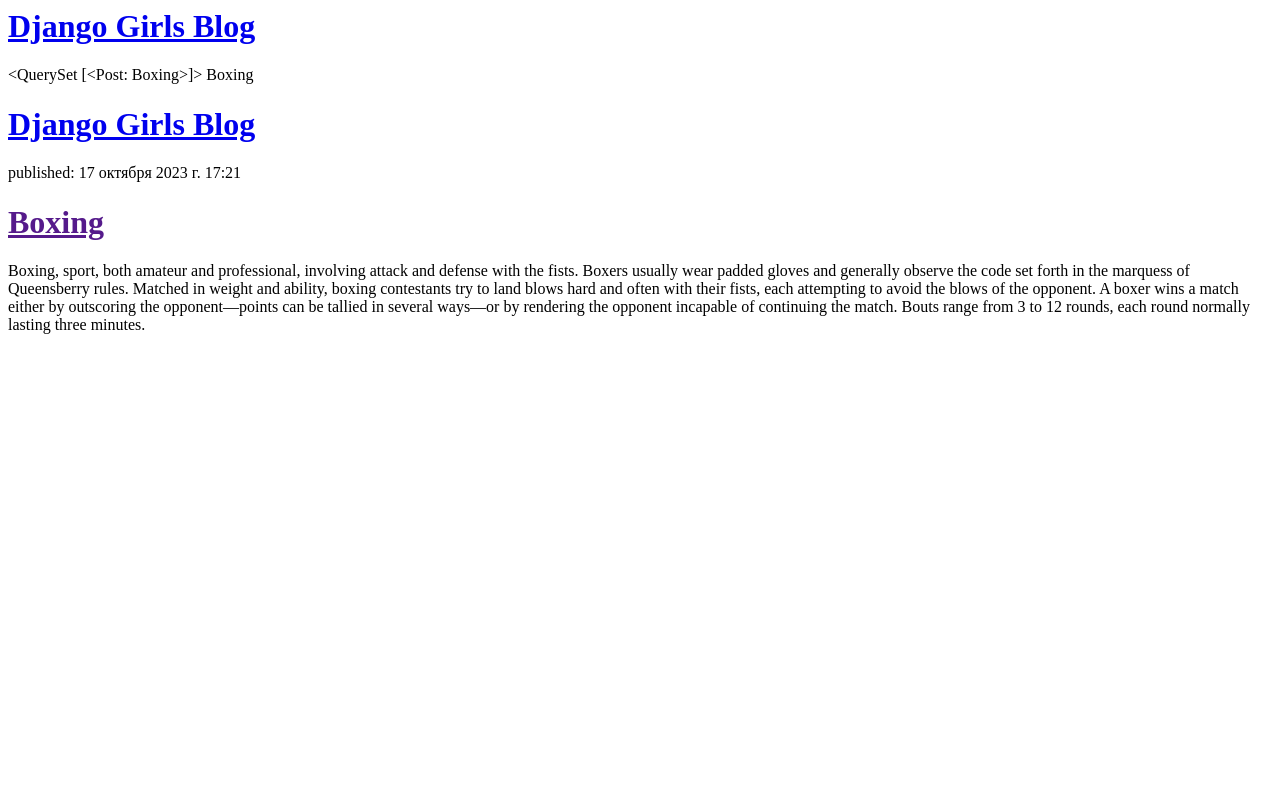
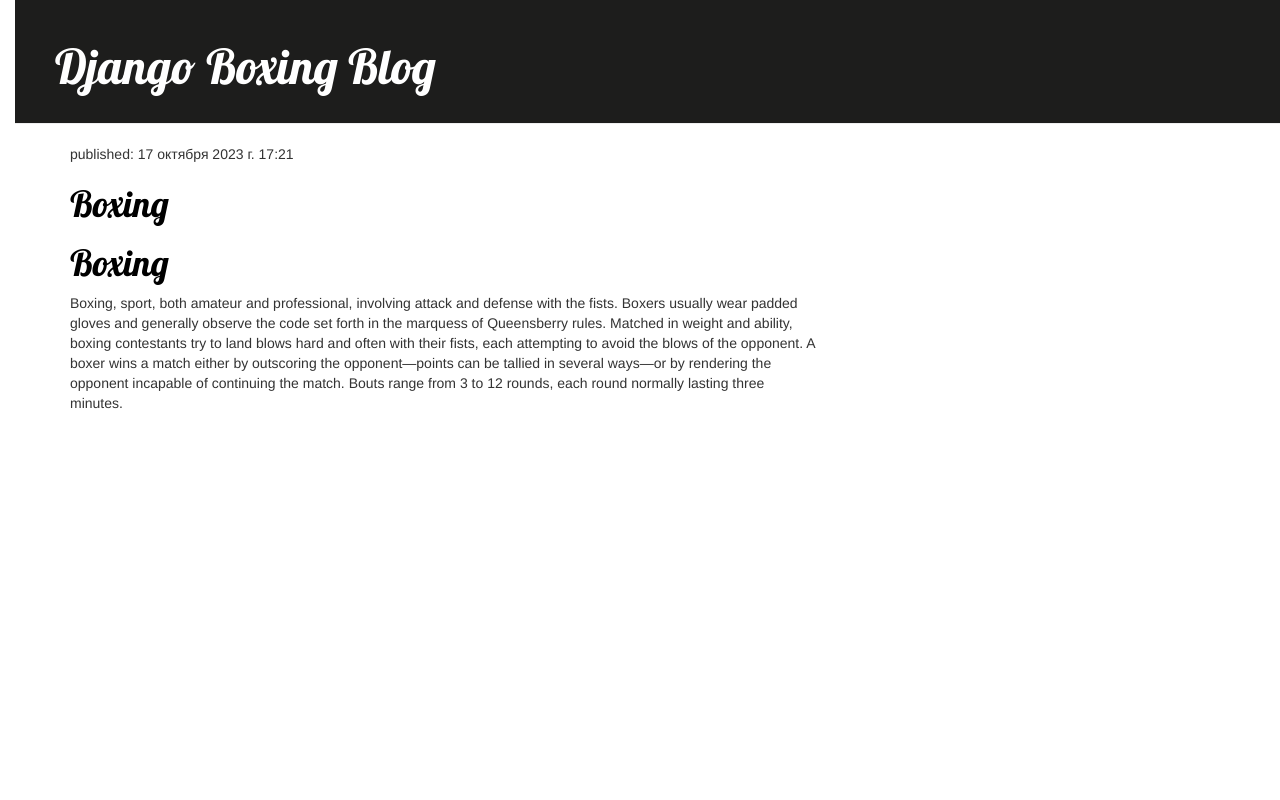
Before and after one commit to Roma432/blog, a Django app: page / in a window 1280 px wide. Run offline with Django 4.2, Linux system fonts and the light colour scheme; data comes from the database, SQL or seed files in the repository; both versions use the stored data as it was after the commit; some libraries are stand-ins or nearby versions.

Commit message:
Added view and template for detailed blog post as well as CSS for the site.

```diff
--- /dev/null
+++ b/blog/static/css/blogs.css
@@ -0,0 +1,53 @@
+h1 a {
+    color: #6ead41;
+    font-family: 'Lobster';
+}
+body {
+    padding-left: 15px;
+}
+.page-header {
+    background-color: #0a0a09eb;
+    margin-top: 0;
+    padding: 20px 20px 20px 40px;
+}
+
+.page-header h1, .page-header h1 a, .page-header h1 a:visited, .page-header h1 a:active {
+    color: #ffffff;
+    font-size: 36pt;
+    text-decoration: none;
+}
+
+.content {
+    margin-left: 40px;
+}
+
+h1, h2, h3, h4 {
+    font-family: 'Lobster', cursive;
+}
+
+.date {
+    color: #828282;
+}
+
+.save {
+    float: right;
+}
+
+.post-form textarea, .post-form input {
+    width: 100%;
+}
+
+.top-menu, .top-menu:hover, .top-menu:visited {
+    color: #ffffff;
+    float: right;
+    font-size: 26pt;
+    margin-right: 20px;
+}
+
+.post {
+    margin-bottom: 70px;
+}
+
+.post h1 a, .post h1 a:visited {
+    color: #000000;
+}
--- /dev/null
+++ b/blog/templates/blog/base.html
@@ -0,0 +1,33 @@
+{% load static %}
+<html>
+    <head>
+        <title>Django Boxing blog</title>
+        <link rel="stylesheet" href="//maxcdn.bootstrapcdn.com/bootstrap/3.2.0/css/bootstrap.min.css">
+        <link rel="stylesheet" href="//maxcdn.bootstrapcdn.com/bootstrap/3.2.0/css/bootstrap-theme.min.css">
+        <link href="https://fonts.googleapis.com/css?family=Lobster&subset=latin,cyrillic" rel="stylesheet" type="text/css">
+        <link rel="stylesheet" href="{% static 'css/blogs.css' %}">
+
+    </head>
+    <body>
+
+        <div class="page-header">
+            <h1><a href="/">Django Boxing Blog</a></h1>
+
+        </div>
+        <div class="content container">
+            <div class="row">
+                <div class="col-md-8">
+                {% block content %}
+                {% for post in posts %}
+        <div class="post">
+            <p>published: {{ post.published_date }}</p>
+            <h1><a href="">{{ post.title }}</a></h1>
+            <p>{{ post.text|linebreaksbr }}</p>
+        </div>
+        {% endfor %}
+                {% endblock %}
+                </div>
+            </div>
+        </div>
+    </body>
+</html>
--- a/blog/templates/blog/post_list.html
+++ b/blog/templates/blog/post_list.html
@@ -1,27 +1,12 @@
-<html>
-    <head>
-        <title>Django Girls blog</title>
-    </head>
-    <body>
-        <div>
-            <h1><a href="/">Django Girls Blog</a></h1>
-        </div>
-        {{ posts }}
-        {% for post in posts %}
-    {{ post }}
-{% endfor %}
-<div>
-    <h1><a href="/">Django Girls Blog</a></h1>
-</div>
+{% extends 'blog/base.html' %}
+{% block content %}
 
         {% for post in posts %}
-    <div>
+        <div class="post">
             <p>published: {{ post.published_date }}</p>
             <h1><a href="">{{ post.title }}</a></h1>
+            <h1><a href="{% url 'post_detail' pk=post.pk %}">{{ post.title }}</a></h1>
             <p>{{ post.text|linebreaksbr }}</p>
         </div>
         {% endfor %}
-
-
-    </body>
-</html>
+        {% endblock %}
--- a/blog/urls.py
+++ b/blog/urls.py
@@ -2,4 +2,5 @@ from django.urls import path
 from . import views
 urlpatterns = [
     path('', views.post_list, name='post_list'),
+     path('post/<int:pk>/', views.post_detail, name='post_detail'),
 ]
--- a/blog/views.py
+++ b/blog/views.py
@@ -3,7 +3,7 @@ from .models import Post
 from django.shortcuts import render
 from django.utils import timezone
 from .models import Post
-
+from django.shortcuts import render, get_object_or_404
 def post_list(request):
     return render(request, 'blog/post_list.html', {})
 
@@ -13,3 +13,7 @@ Post.objects.filter(published_date__lte=timezone.now()).order_by('published_date
 def post_list(request):
     posts = Post.objects.filter(published_date__lte=timezone.now()).order_by('published_date')
     return render(request, 'blog/post_list.html', {'posts': posts})
+
+def post_detail(request, pk):
+    post = get_object_or_404(Post, pk=pk)
+    return render(request, 'blog/post_detail.html', {'post': post})
```
Also changed, not shown: blog/templates/blog/post_detail.html (added, +13 -0 lines), db.sqlite3. Lines whose indentation alone changed are shown as unchanged.
